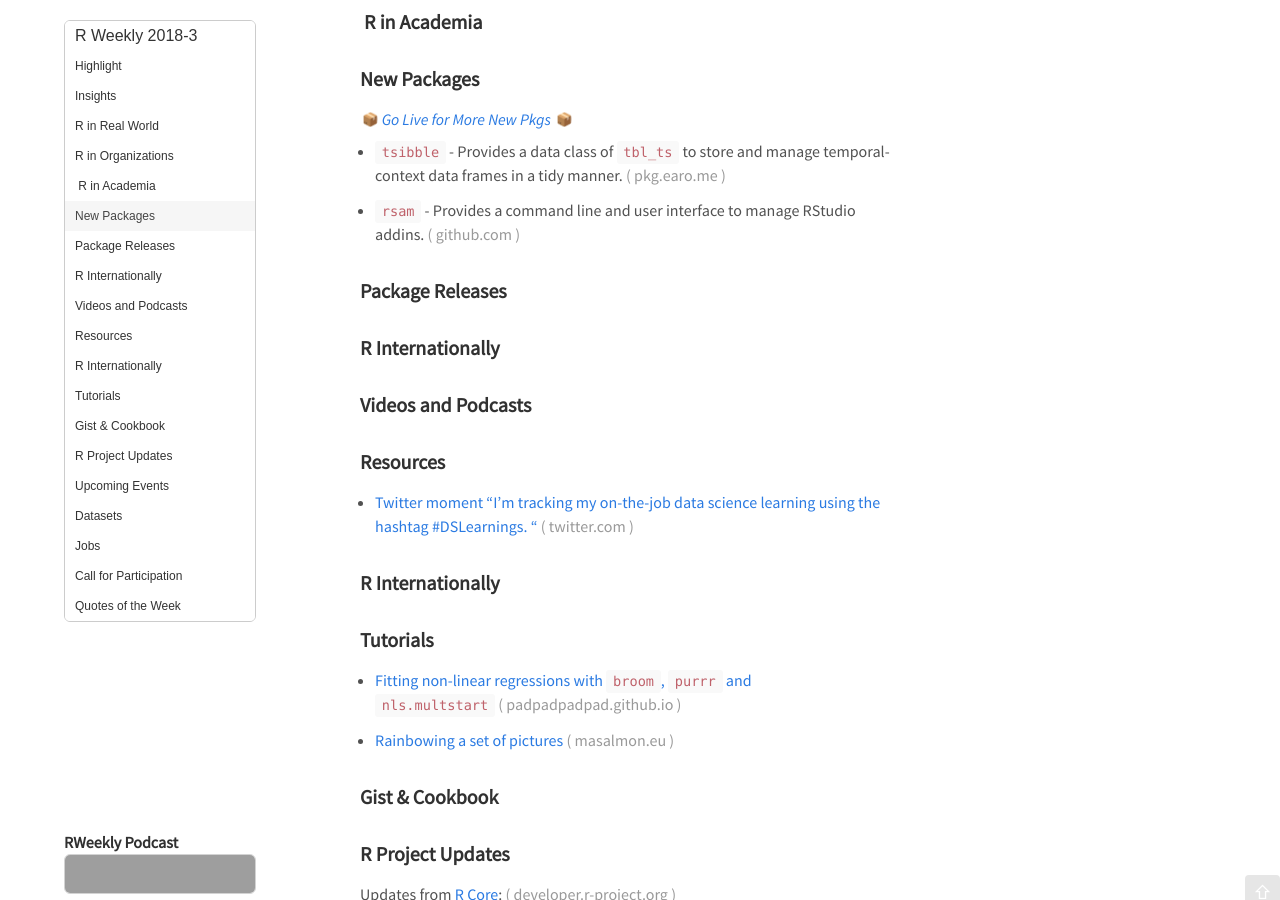
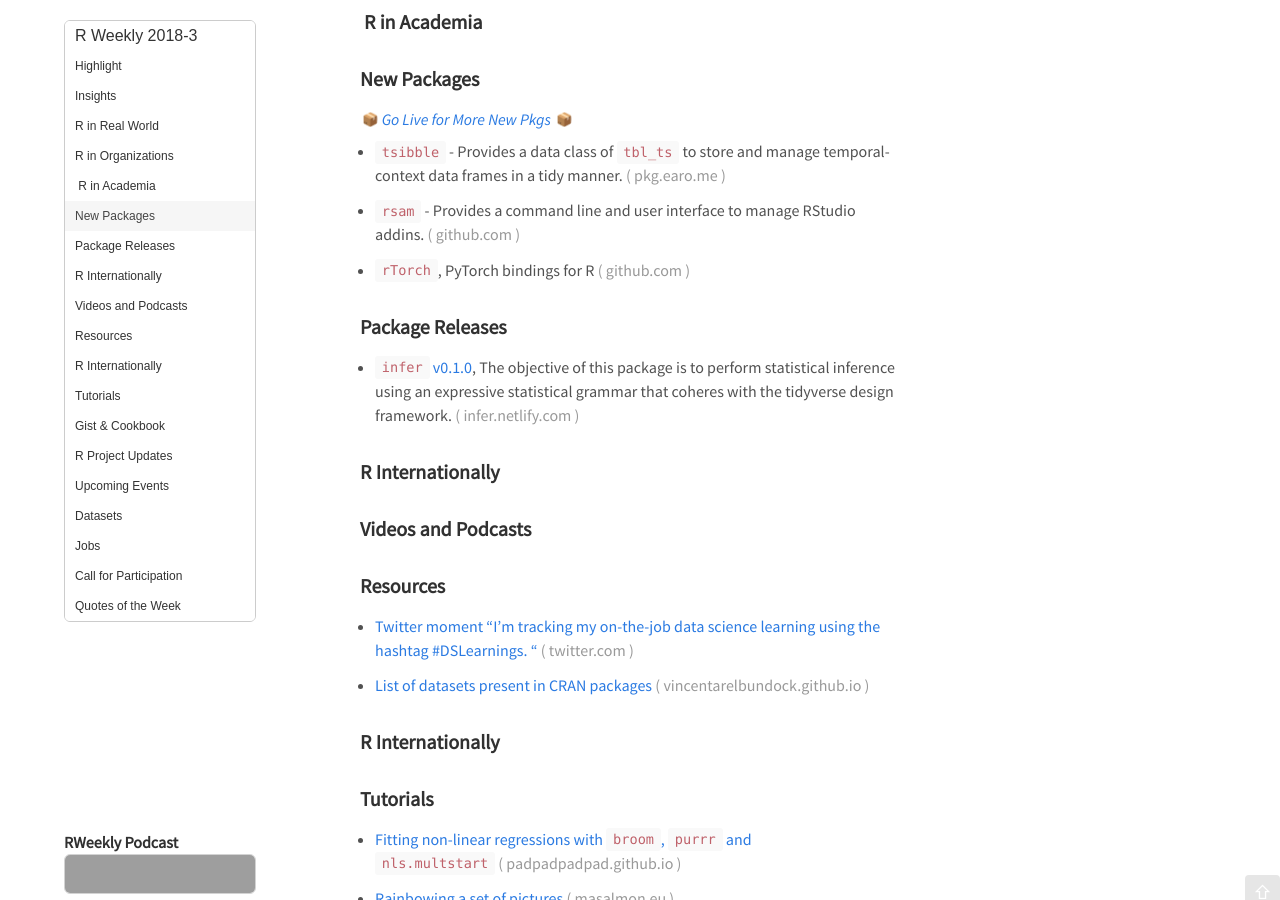
Before and after one commit to rweekly/rweekly.org, a Jekyll site: the page built from draft.md, in a window 1280 px wide and 900 px high, scrolled down 514 px. Built offline with Jekyll 4.4.1, drawn with Linux system fonts in a browser that asks for light colours; emoji names are drawn with the system emoji font; comment, search, counter and statistics services are not loaded; grey boxes are pictures that could not be loaded.

Commit message:
Update draft.md

```diff
--- a/draft.md
+++ b/draft.md
@@ -41,7 +41,11 @@ Release Date: 2018-1-15
 
 + [`rsam`](https://github.com/yonicd/rsam) - Provides a command line and user interface to manage RStudio addins.
 
++ [`rTorch`](https://github.com/f0nzie/rtorch), PyTorch bindings for R
+
 ### Package Releases
+
++ [`infer` v0.1.0](http://infer.netlify.com/), The objective of this package is to perform statistical inference using an expressive statistical grammar that coheres with the tidyverse design framework.
 
 
 
@@ -59,6 +63,7 @@ Release Date: 2018-1-15
 
 + [Twitter moment "I'm tracking my on-the-job data science learning using the hashtag #DSLearnings. "](https://twitter.com/i/moments/950921593236131841)
 
++ [List of datasets present in CRAN packages](https://vincentarelbundock.github.io/Rdatasets/datasets.html)
 
 ### R Internationally
 
```
